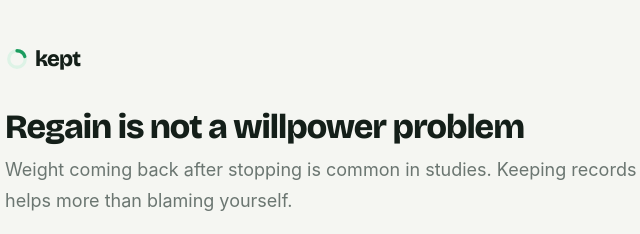
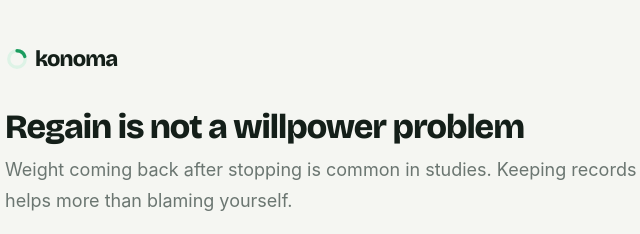
Before and after one commit to probees1492/kept-privacy, a plain HTML site: page blog/not-willpower.en.html in a window 1280 px wide. Shown: the top 234 px of the page, 295-935 px from the left. Drawn offline with nearby package versions, Linux system fonts and the light colour scheme.

Commit message:
Blog wordmark: konoma

```diff
--- a/blog/not-willpower.en.html
+++ b/blog/not-willpower.en.html
@@ -7,7 +7,7 @@ h1{font-family:"Bricolage Grotesque","Apple SD Gothic Neo","Hiragino Sans",sans-
 .sum{color:#6B7671;font-size:18px;margin:0 0 20px}.meta{color:#A3ABA6;font-size:13px}a{color:#147A49}em{color:#6B7671}li{margin:4px 0}
 .cta{background:#DDF3E6;border-radius:20px;padding:20px 22px;margin:36px 0;color:#147A49}.cta b{display:block;font-size:19px;margin-bottom:6px}.cta a{display:inline-block;margin-top:10px;background:#1C9C5F;color:#F5F6F2;border-radius:999px;padding:12px 20px;font-weight:700;text-decoration:none}
 footer{margin-top:48px;color:#A3ABA6;font-size:13px;border-top:1px solid #E3E7E1;padding-top:16px}</style></head><body><main>
-<a class="brand" href="index.en.html"><svg width="24" height="24" viewBox="0 0 32 32"><circle cx="16" cy="16" r="11" fill="none" stroke="#DDF3E6" stroke-width="4.4"/><path d="M16 5 A 11 11 0 0 1 26.4 12.6" fill="none" stroke="#1C9C5F" stroke-width="4.4" stroke-linecap="round"/></svg>kept</a>
+<a class="brand" href="index.en.html"><svg width="24" height="24" viewBox="0 0 32 32"><circle cx="16" cy="16" r="11" fill="none" stroke="#DDF3E6" stroke-width="4.4"/><path d="M16 5 A 11 11 0 0 1 26.4 12.6" fill="none" stroke="#1C9C5F" stroke-width="4.4" stroke-linecap="round"/></svg>konoma</a>
 <h1>Regain is not a willpower problem</h1><p class="sum">Weight coming back after stopping is common in studies. Keeping records helps more than blaming yourself.</p><p class="meta">2026-09-13</p>
 <p>When a little weight comes back, the first thought is often &quot;so I was never going to manage this&quot;. Then logging stops. This article collects reasons to see it differently.</p>
 <h2>What the medicine was doing</h2>
```
